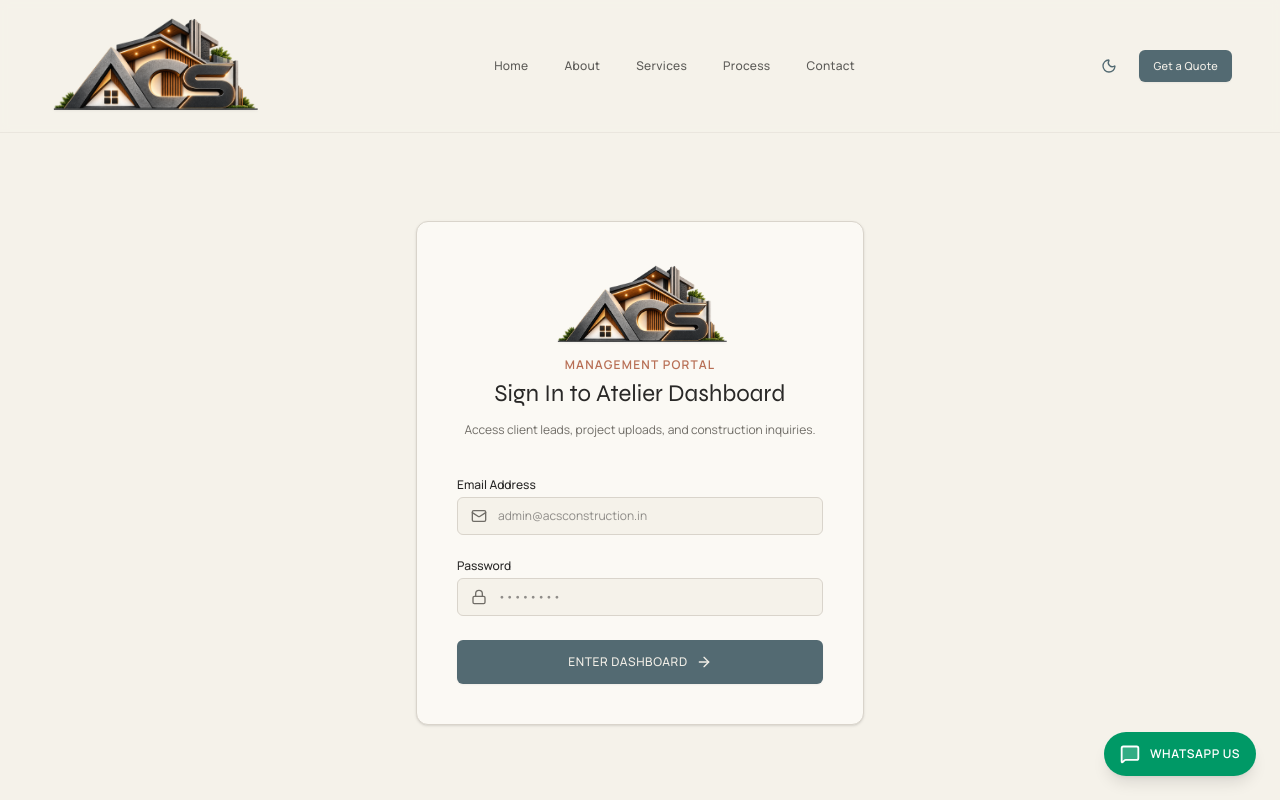
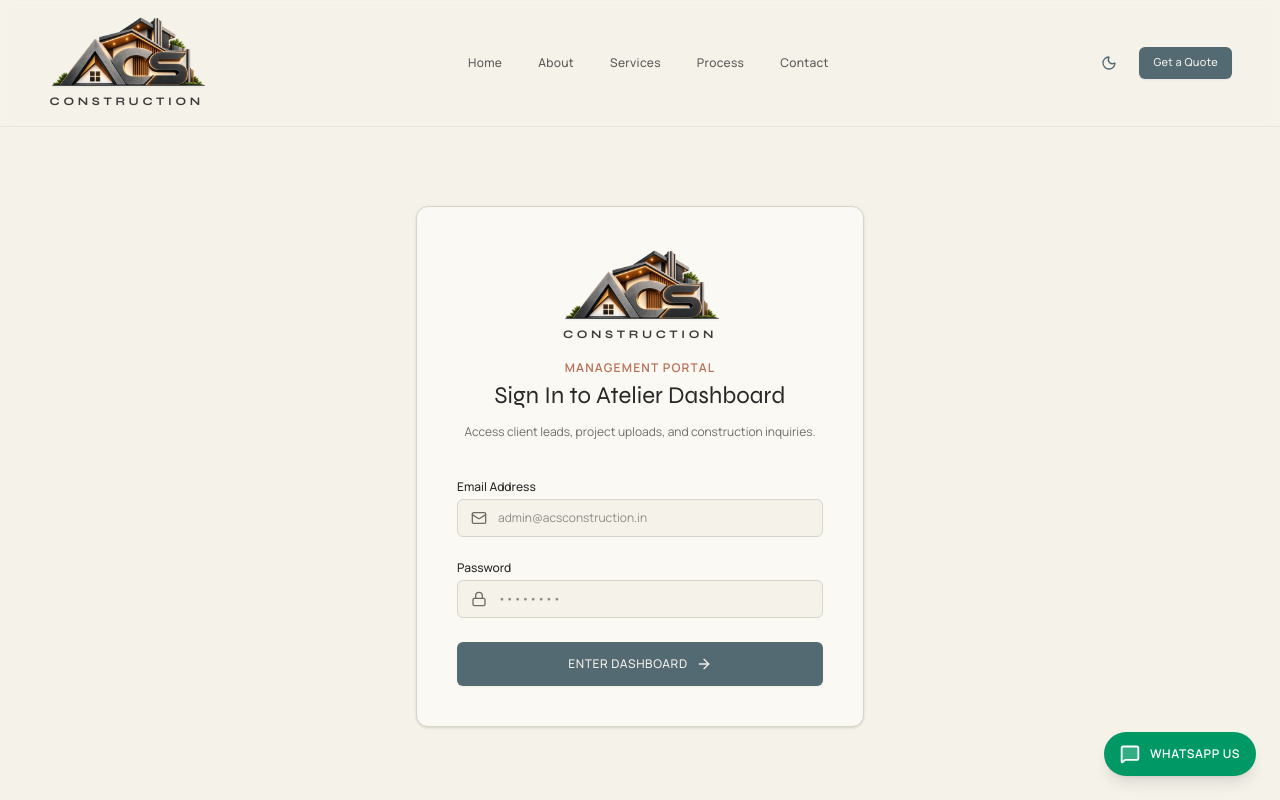
Before and after one commit to weztro/acsconstruction, a Next.js app: page /admin/login in a window 1280 px wide. Shown: the top 800 px of the page. Built offline with nearby package versions, Linux system fonts and the light colour scheme; no server answers.

Commit message:
feat: add manual 'CONSTRUCTION' text below logo using site display font with light and dark theme support

```diff
--- a/src/components/layout/Logo.tsx
+++ b/src/components/layout/Logo.tsx
@@ -13,6 +13,7 @@
   size?: "sm" | "md" | "lg" | "xl";
   showTagline?: boolean;
   showText?: boolean;
+  showConstructionText?: boolean;
   asLink?: boolean;
 }
 
@@ -49,22 +50,35 @@
   size = "md",
   showTagline = true,
   showText = false,
+  showConstructionText = true,
   asLink = true,
 }: LogoProps) {
   const sizeStyles = {
-    sm: "h-10 sm:h-11",
-    md: "h-14 sm:h-16 lg:h-20",
-    lg: "h-20 sm:h-24 lg:h-28",
-    xl: "h-24 sm:h-32",
+    sm: {
+      mark: "h-9 sm:h-10",
+      text: "text-[7.5px] sm:text-[8px] tracking-[0.24em] mt-0.5",
+    },
+    md: {
+      mark: "h-13 sm:h-16 lg:h-18",
+      text: "text-[8.5px] sm:text-[10px] lg:text-[11.5px] tracking-[0.28em] sm:tracking-[0.32em] mt-1 sm:mt-1.5",
+    },
+    lg: {
+      mark: "h-18 sm:h-22 lg:h-26",
+      text: "text-xs sm:text-sm tracking-[0.32em] sm:tracking-[0.36em] mt-1.5 sm:mt-2",
+    },
+    xl: {
+      mark: "h-24 sm:h-28 lg:h-32",
+      text: "text-sm sm:text-base tracking-[0.35em] mt-2",
+    },
   };
 
-  const heightClass = sizeStyles[size] || sizeStyles.md;
+  const currentSize = sizeStyles[size] || sizeStyles.md;
 
   const content = (
-    <div className={cn("group inline-flex items-center gap-3", className)}>
+    <div className={cn("group inline-flex flex-col items-center justify-center text-center", className)}>
       <div
         className={cn(
-          "relative shrink-0 flex items-center transition-transform duration-200 group-hover:scale-102",
+          "relative shrink-0 flex items-center justify-center transition-transform duration-200 group-hover:scale-102",
           markClassName
         )}
       >
@@ -78,7 +92,7 @@
           unoptimized
           className={cn(
             "w-auto object-contain dark:hidden drop-shadow-xs transition-all duration-300",
-            heightClass,
+            currentSize.mark,
             imageClassName
           )}
         />
@@ -92,14 +106,27 @@
           unoptimized
           className={cn(
             "w-auto object-contain hidden dark:block drop-shadow-xs transition-all duration-300",
-            heightClass,
+            currentSize.mark,
             imageClassName
           )}
         />
       </div>
 
+      {/* Manual "CONSTRUCTION" Wordmark */}
+      {showConstructionText && (
+        <span
+          className={cn(
+            "font-serif uppercase font-bold text-foreground/90 group-hover:text-primary transition-colors select-none text-center leading-none",
+            currentSize.text,
+            textClassName
+          )}
+        >
+          CONSTRUCTION
+        </span>
+      )}
+
       {showText && (
-        <div className="flex flex-col">
+        <div className="flex flex-col mt-1">
           <span
             className={cn(
               "font-serif font-medium tracking-tight text-foreground group-hover:text-primary transition-colors leading-none",
--- a/src/components/layout/Navbar.tsx
+++ b/src/components/layout/Navbar.tsx
@@ -35,8 +35,8 @@
           size="md"
           imageClassName={
             isScrolled
-              ? "!h-12 sm:!h-14 lg:!h-16"
-              : "!h-16 sm:!h-20 lg:!h-24"
+              ? "!h-10 sm:!h-11 lg:!h-13"
+              : "!h-13 sm:!h-16 lg:!h-18"
           }
         />
 
```
